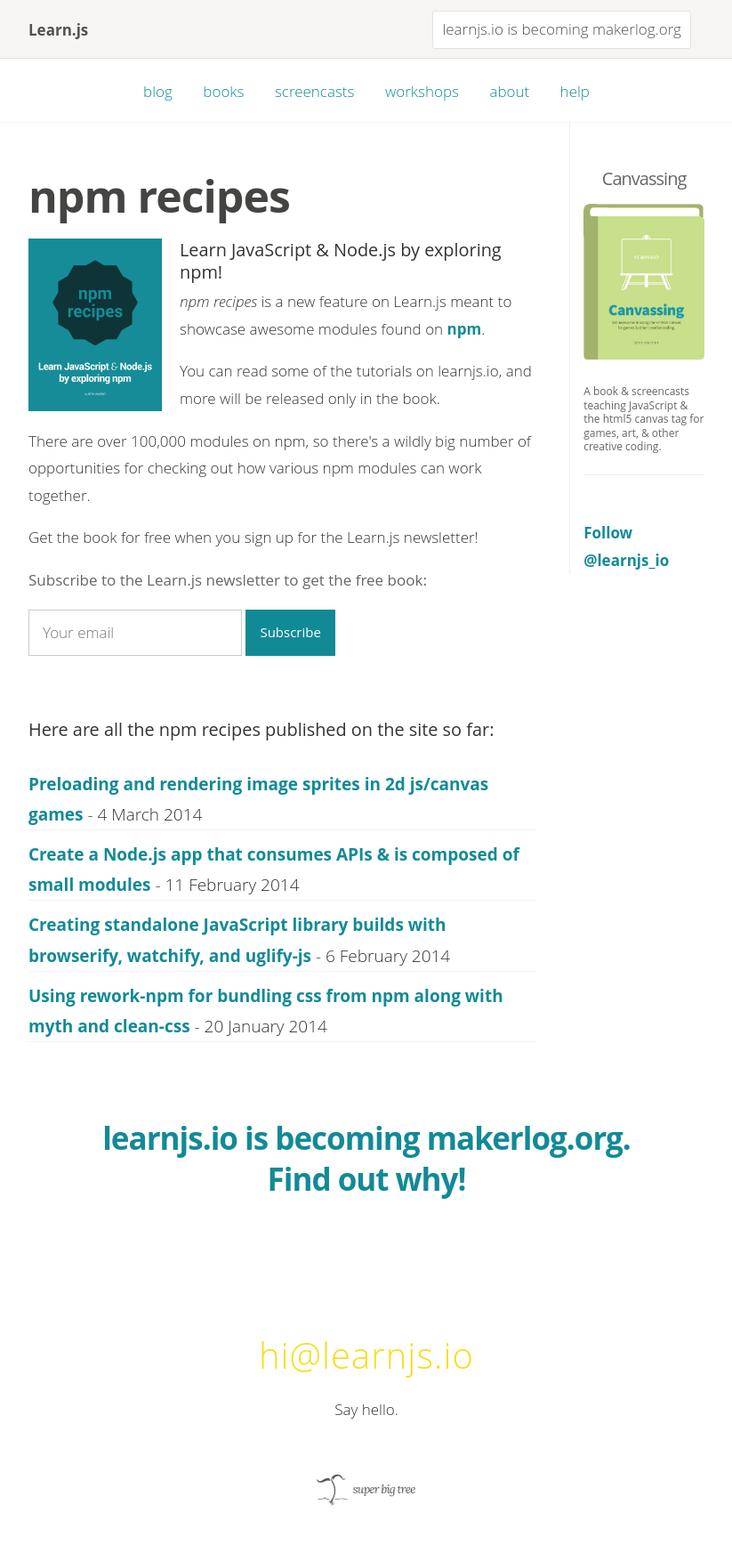
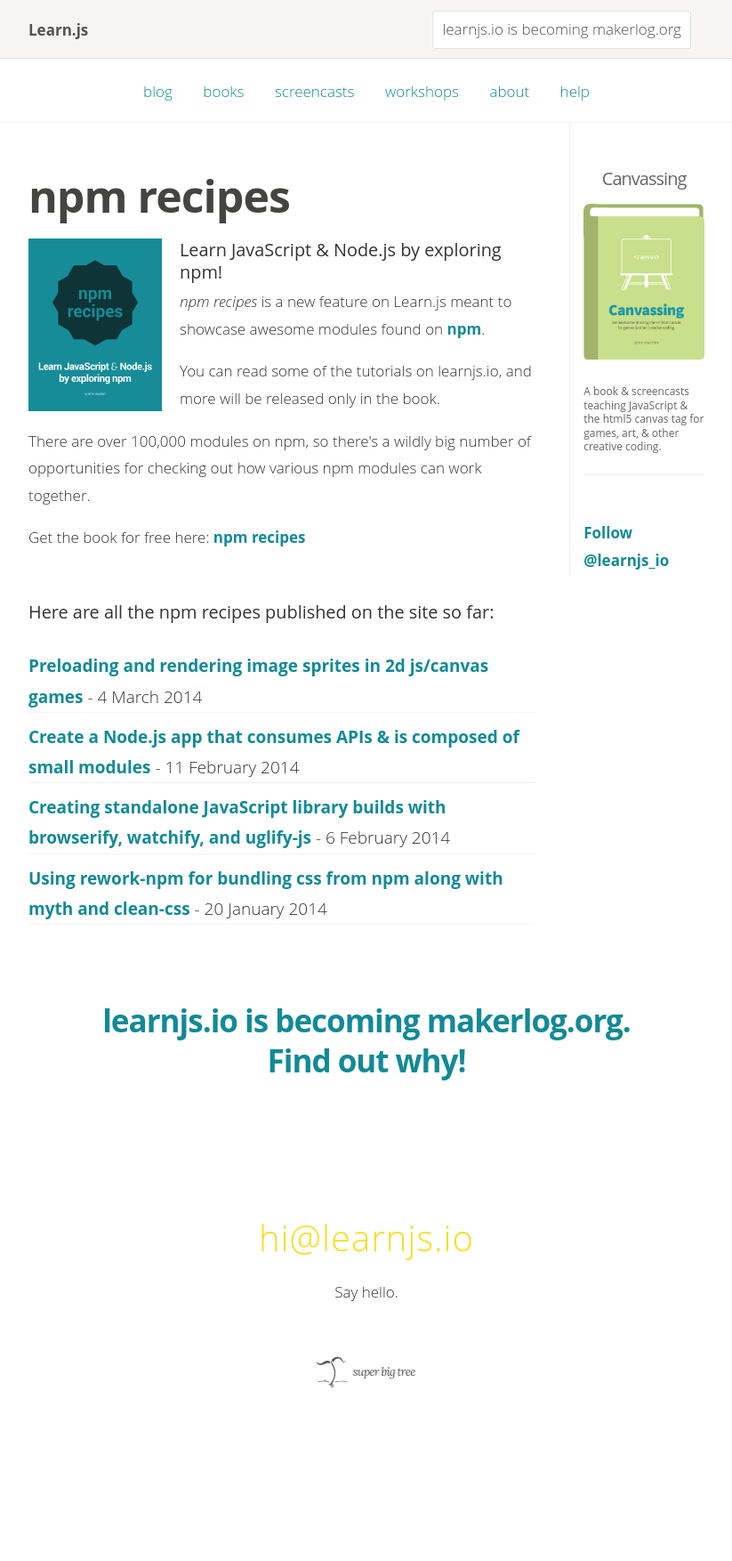
Before and after one commit to learn-js/learn-js.github.com, a Jekyll site: the page built from npm-recipes/index.html, in a window 1280 px wide. Shown: the whole page at 89% size, without its empty margins (228-1051 px from the left). Built offline with Jekyll 4.4.1, drawn with Linux system fonts in a browser that asks for light colours; Markdown is read by kramdown in place of the engine named in the settings; comment, search, counter and statistics services are not loaded; after the commit the page ends 1622 px from its top, so only the background shows below that.

Commit message:
Update index.html

```diff
--- a/npm-recipes/index.html
+++ b/npm-recipes/index.html
@@ -17,23 +17,7 @@
 
 <p>There are over 100,000 modules on npm, so there's a wildly big number of opportunities for checking out how various npm modules can work together.</p>
 
-<p>Get the book for free when you sign up for the Learn.js newsletter!</p>
-
-<p><b>Subscribe to the Learn.js newsletter to get the free book:</b></p>
-
-<div id="mc_embed_signup">
-<form action="http://learnjs.us5.list-manage.com/subscribe/post?u=b5b4f7fda673e887e9380b619&amp;id=3eb1d4ee40" method="post" id="mc-embedded-subscribe-form" name="mc-embedded-subscribe-form" class="validate" target="_blank" novalidate>
-<div class="mc-field-group">
-  <input type="email" value="" name="EMAIL" class="required email" id="mce-EMAIL" placeholder="Your email">
-  <input type="submit" value="Subscribe" name="subscribe" id="mc-embedded-subscribe" class="button">
-</div>
-  <div id="mce-responses" class="clear">
-    <div class="response" id="mce-error-response" style="display:none"></div>
-    <div class="response" id="mce-success-response" style="display:none"></div>
-  </div>
-    <div style="position: absolute; left: -5000px;"><input type="text" name="b_b5b4f7fda673e887e9380b619_3eb1d4ee40" value=""></div>
-</form>
-</div>
+<p>Get the book for free here: <a href="https://gumroad.com/l/npm-recipes">npm recipes</a></p>
 
 <h3>Here are all the npm recipes published on the site so far:</h3>
 <br>
```
